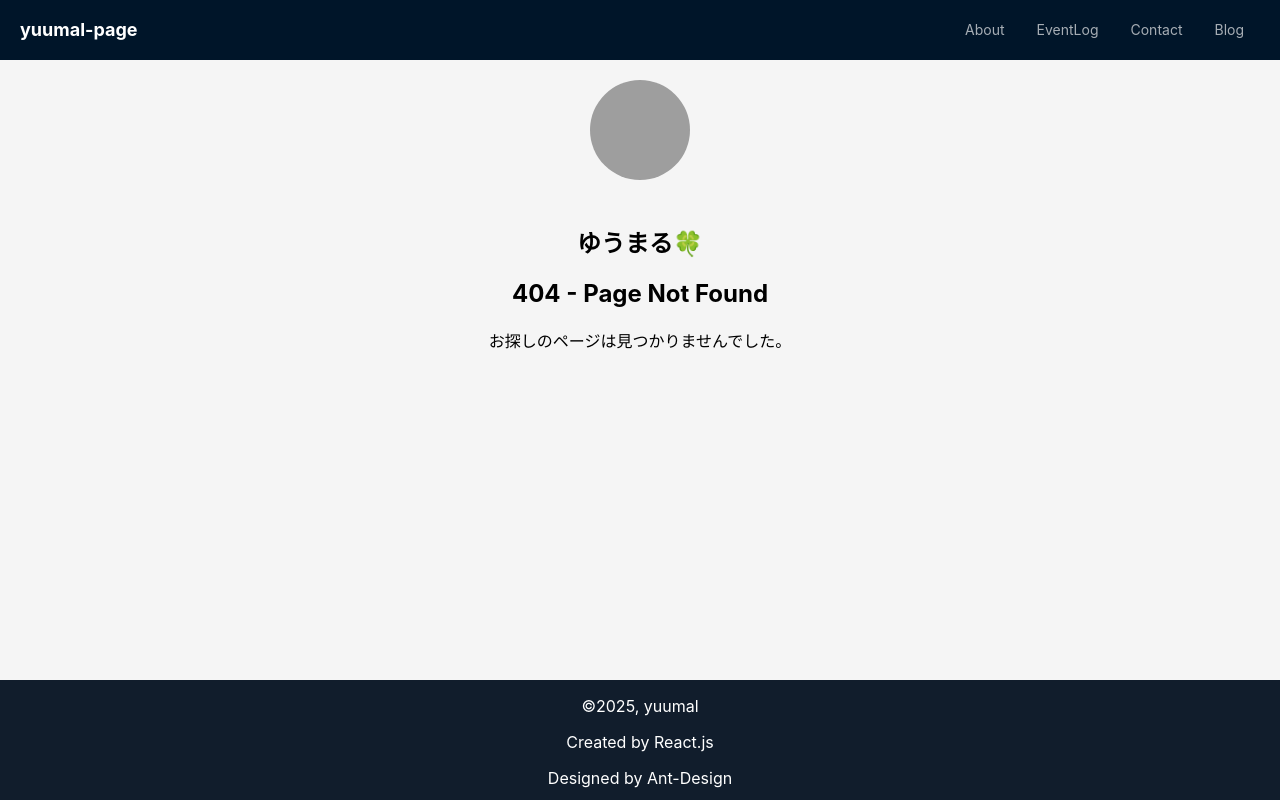
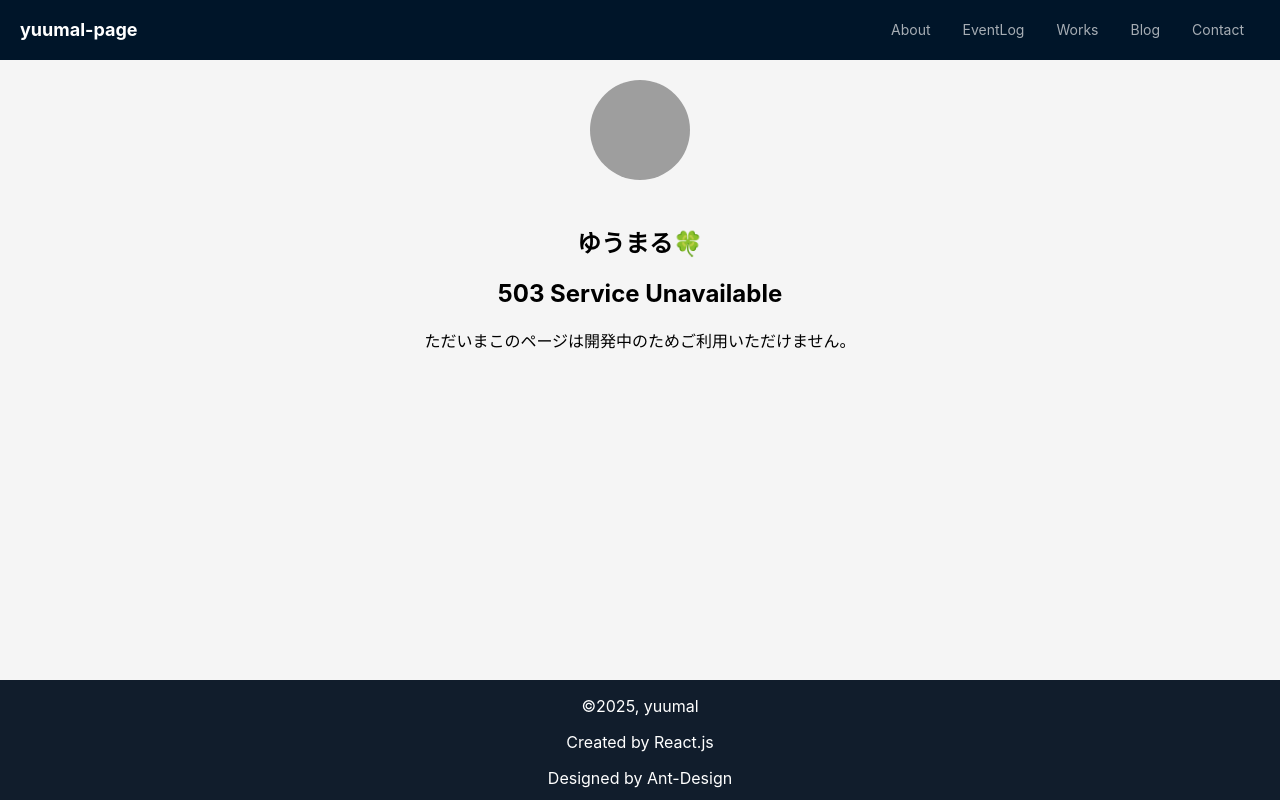
Before and after one commit to h-yki/HomePage-beta, a React (Create React App) app: page /Works in a window 1280 px wide. Before the commit this address had no page. Built offline with nearby package versions, Linux system fonts and the light colour scheme; grey boxes are pictures that could not be loaded.

Commit message:
/Worksを追加、中身はまだ

```diff
--- a/src/App.jsx
+++ b/src/App.jsx
@@ -7,6 +7,7 @@ import Eventlog from './Contents/Eventlog';
 import Contact from './Contents/Contact';
 import Home from './Contents/home';
 import Blog from './Contents/Blog';
+import Works from './Contents/Works';
 import NotFound from './Contents/Notfound';
 import './styles/App.css';
 import iconImage from "./Data/profileicon.png"
@@ -26,6 +27,7 @@ function App() {
               <Route path="/Eventlog" element={<Eventlog />}/>
               <Route path="/Contact" element={<Contact />}/>
               <Route path='/Blog' element={<Blog />}/>
+              <Route path='/Works' element={<Works />}/>
               <Route path='*' element={<NotFound />} />
           </Routes>
         </main>
--- /dev/null
+++ b/src/Contents/Works.jsx
@@ -0,0 +1,12 @@
+import React from 'react';
+
+const Works = () => {
+    return (
+        <div>
+            <h2>503 Service Unavailable</h2>
+            <p>ただいまこのページは開発中のためご利用いただけません。</p>
+        </div>
+    );
+};
+
+export default Works;
--- a/src/header.jsx
+++ b/src/header.jsx
@@ -58,10 +58,13 @@ const MainHeader = () => {
                 <Link to="/eventlog">EventLog</Link>
               </Menu.Item>
               <Menu.Item key="3">
-                <Link to="/contact">Contact</Link>
+                <Link to="/Works">Works</Link>
               </Menu.Item>
               <Menu.Item key="4">
                 <Link to="/Blog">Blog</Link>
+              </Menu.Item>
+              <Menu.Item key="5">
+                <Link to="/contact">Contact</Link>
               </Menu.Item>
             </Menu>
           </Header>
@@ -101,6 +104,7 @@ const MainHeader = () => {
             >
               <p><Link to="/About" onClick={onClose} style={{ color: 'white', fontSize: '20px' }}>About</Link></p>
               <p><Link to="/eventlog" onClick={onClose} style={{ color: 'white', fontSize: '20px' }}>EventLog</Link></p>
+              <p><Link to="/Works" onClick={onClose} style={{ color: 'white', fontSize: '20px' }}>Works</Link></p>
               <p><Link to="/contact" onClick={onClose} style={{ color: 'white', fontSize: '20px' }}>Contact</Link></p>
               <p><Link to="/Blog" onClick={onClose} style={{ color: 'white', fontSize: '20px' }}>Blog</Link></p>
             </Drawer>
```
